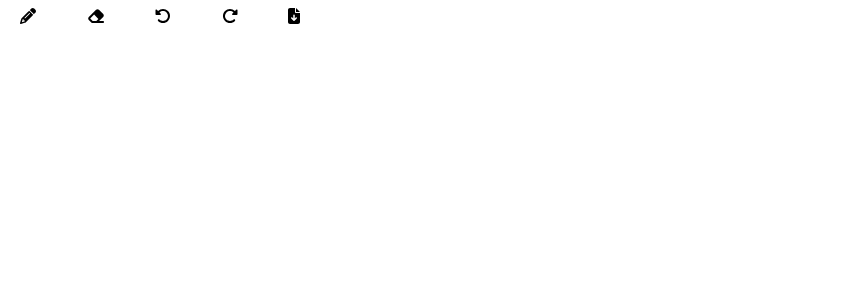
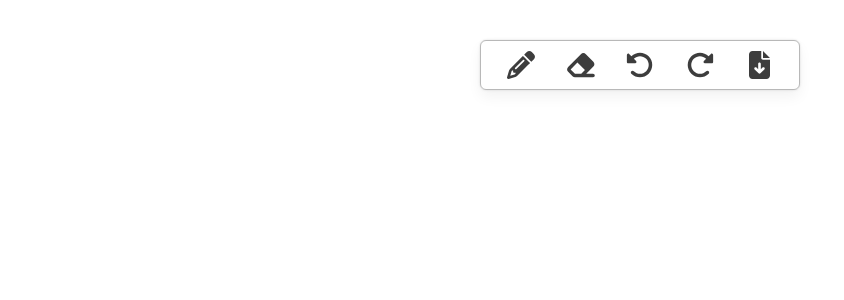
Before and after one commit to sammed-21/scatch-book, a Next.js app: page / in a window 1280 px wide. Shown: the top 300 px of the page, without its empty margins (0-844 px from the left). Built offline with nearby package versions, Linux system fonts and the light colour scheme.

Commit message:
style the menu bar

```diff
--- a/postcss.config.js
+++ b/postcss.config.js
@@ -1,5 +1,6 @@
 module.exports = {
   plugins: {
+   'tailwindcss/nesting': {},
     tailwindcss: {},
     autoprefixer: {},
   },
--- a/src/components/Menu/index.module.css
+++ b/src/components/Menu/index.module.css
@@ -1,3 +1,19 @@
 .menuContainer{
-   @apply px-5 py-1 flex justify-between w-1/4 left-1/2 top-10 rounded-md
+   @apply absolute px-5 py-1 flex justify-between w-1/4 left-1/2 top-10 rounded-md;
+   border:1px solid theme('colors.border1');
+   transform:translateX(-50%);
+   box-shadow: theme('colors.shadow1');
+   background-color: theme('colors.background1');
+   .iconWrapper{
+    @apply cursor-pointer flex justify-center items-center h-10 w-10 rounded-md;
+
+    &:hover, &.active {
+        background-color: theme('colors.text2');
+
+    }
+    .icon{
+        color:theme('colors.text1');
+        font-size:28px;
+    }
+   }
 }
--- a/src/components/Menu/index.tsx
+++ b/src/components/Menu/index.tsx
@@ -12,7 +12,7 @@ const Menu = () => {
   return (
     <div className={styles.menuContainer}>
       <div className={styles.iconWrapper}>
-        <FontAwesomeIcon icon={faPencil} />
+        <FontAwesomeIcon icon={faPencil} className={styles.icon} />
       </div>
       <div className={styles.iconWrapper}>
         <FontAwesomeIcon icon={faEraser} className={styles.icon} />
--- a/tailwind.config.ts
+++ b/tailwind.config.ts
@@ -14,6 +14,15 @@ const config: Config = {
           'conic-gradient(from 180deg at 50% 50%, var(--tw-gradient-stops))',
       },
     },
+       colors: {
+      background1: 'rgba(255,255,255, 0.9)',
+      shadow1: '0px 7px 14px rgba(0, 0, 0, .05), 0px 0px 3.12708px rgba(0, 0, 0, .0798), 0px 0px .931014px rgba(0, 0, 0, .1702)',
+      shadow2: '0 0 0 1px #4a47b1',
+      border1: '#b8b8b8',
+      border2: '#d6d6d6',
+      text1: '#3d3d3d',
+      text2: '#e3e2fe'
+    }
   },
   plugins: [],
 }
```
